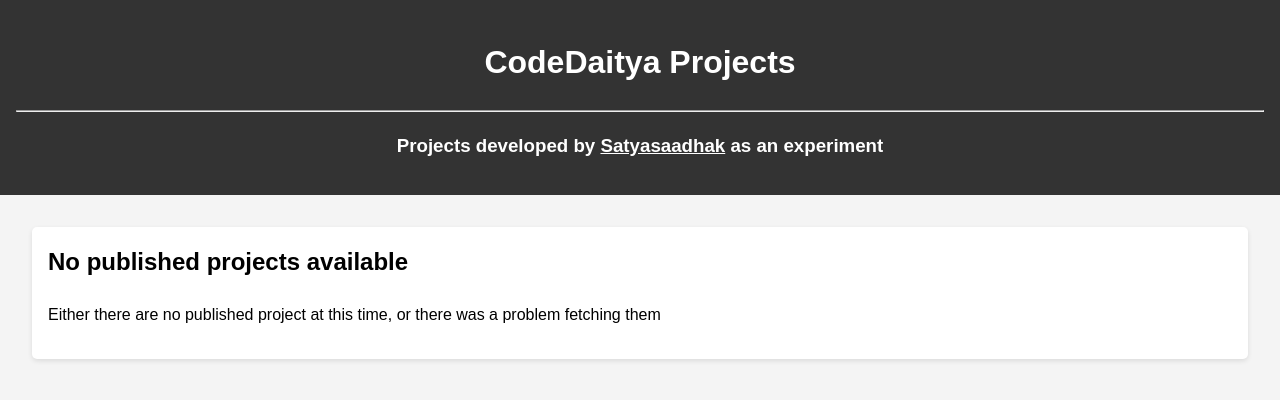
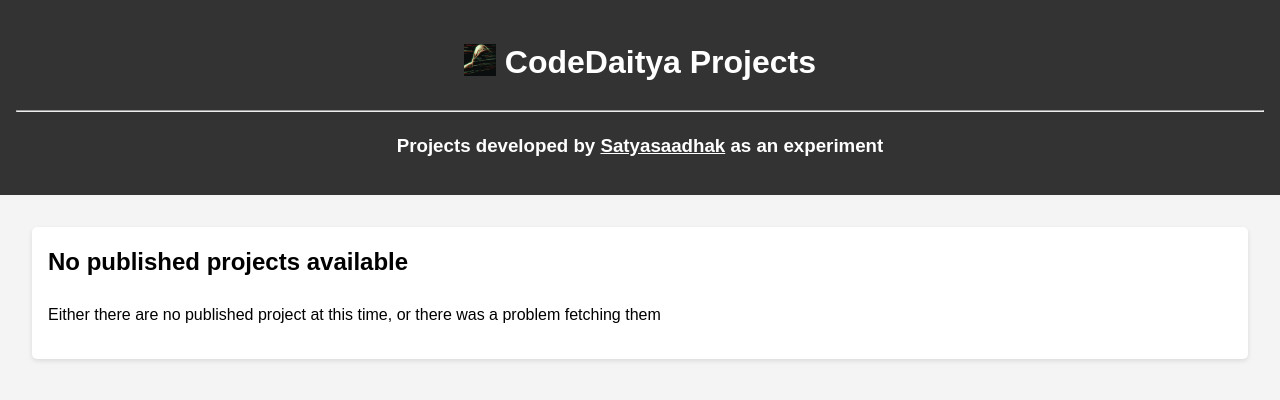
Before and after one commit to CodeDaitya/CodeDaitya, a website built with Vite: page index.html in a window 1280 px wide. Built offline with nearby package versions, Linux system fonts and the light colour scheme; no server answers.

Commit message:
Add favicon and header image

```diff
--- a/index.html
+++ b/index.html
@@ -2,14 +2,19 @@
 <html lang="en">
 <head>
     <meta charset="UTF-8">
-    <meta name="viewport" content="width=device-width, initial-scale=1.0">
-    <meta name="description" content="CodeDaitya Projects">
+    <meta name="viewport" content="width=device-width, initial-scale=1.0" />
+    <meta name="keywords" content="code,experiments,coding skills,learn code,coding projects" />
+    <meta name="description" content="CodeDaitya Projects" />
+    <meta name="title" content="CodeDaitya"/>
+
     <title>CodeDaitya</title>
+
+    <link rel="shortcut icon" href="images/CodeDaitya Image.jpg" type="image/x-icon">
     <link rel="stylesheet" href="style.css">
 </head>
 <body>
     <header>
-        <h1 title="CodeDaitya Projects">CodeDaitya Projects</h1>
+        <h1 title="CodeDaitya Projects"><img alt="CodeDaitya" src="images/CodeDaitya Image.jpg"> CodeDaitya Projects</h1>
         <hr />
         <h3>Projects developed by <a href="https://github.com/satyasaadhak" title="Satyasaadhak | Truth Seeker...">Satyasaadhak</a> as an experiment</h3>
     </header>
--- a/style.css
+++ b/style.css
@@ -15,6 +15,11 @@ header {
 
 header a {
     color: #fff !important;
+}
+
+header img {
+    height: 2rem;
+    vertical-align: text-top;
 }
 
 main {
```
Also changed, not shown: images/CodeDaitya Image.jpg (added).
